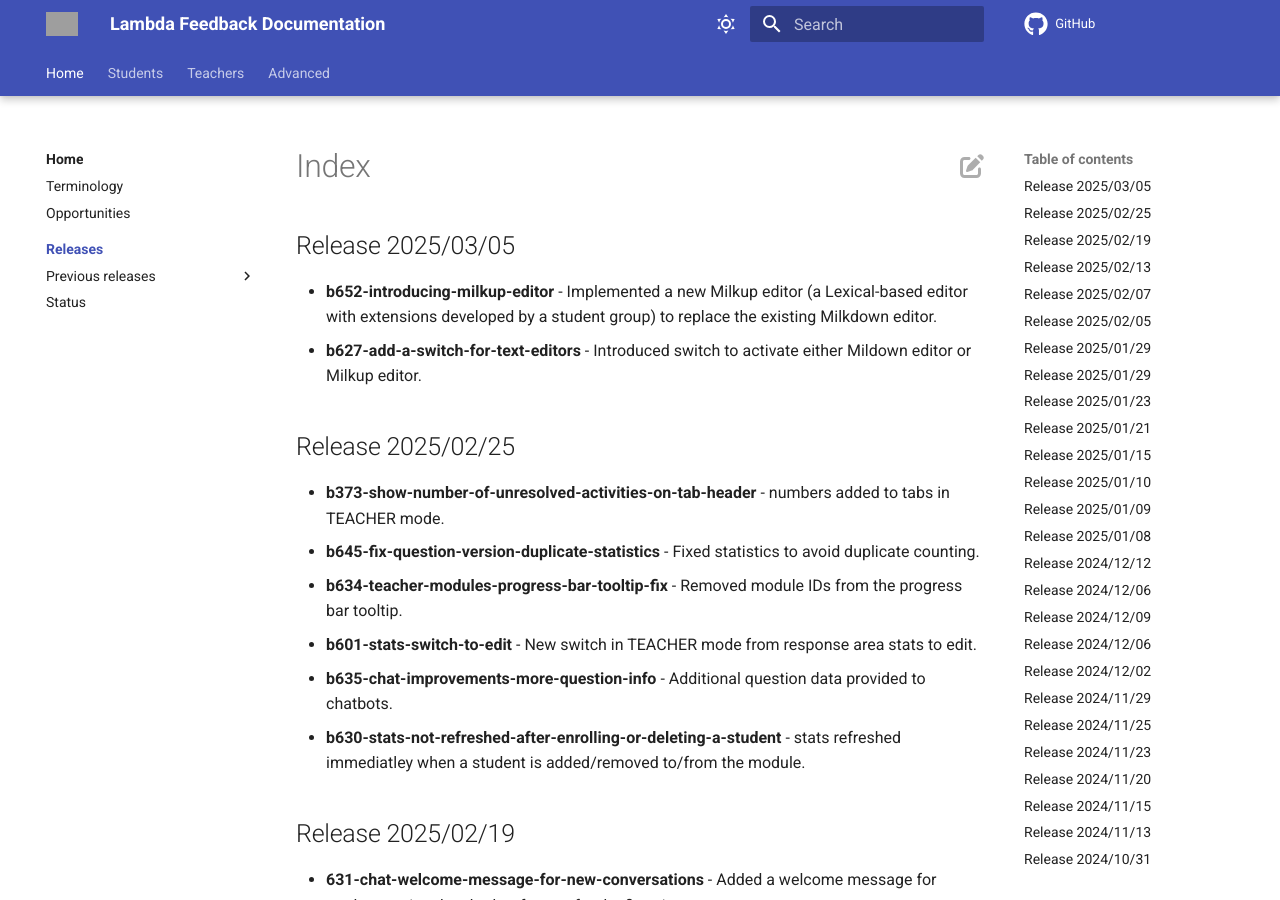
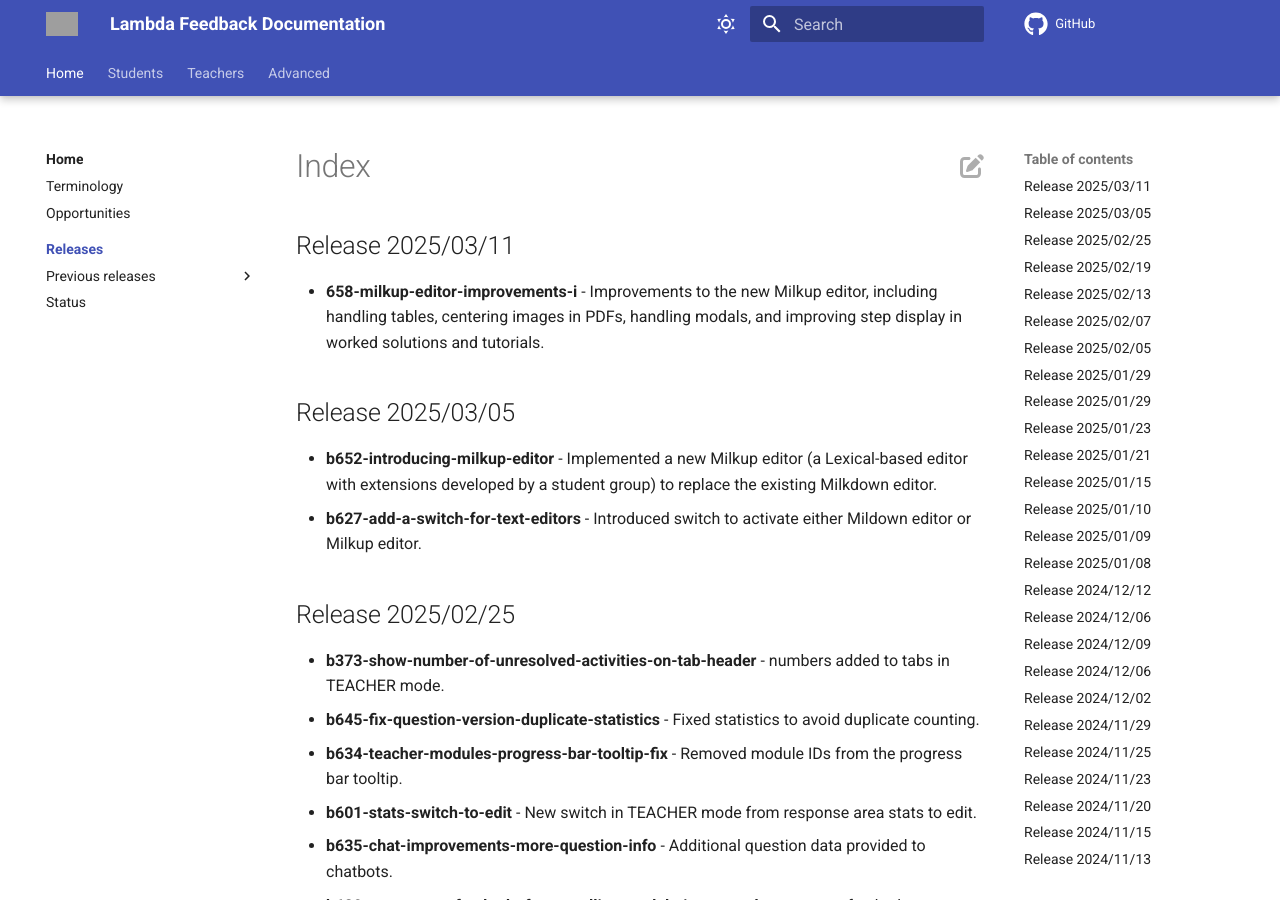
Before and after one commit to lambda-feedback/user-documentation, an MkDocs documentation site: the page built from docs/releases/index.md, in a window 1280 px wide and 900 px high. Built offline with MkDocs 1.6.1 and Material for MkDocs 9.7.7, drawn with Linux system fonts in a browser that asks for light colours; comment, search, counter and statistics services are not loaded; grey boxes are pictures that could not be loaded.

Commit message:
Release 2025/03/11 added

```diff
--- a/docs/releases/index.md
+++ b/docs/releases/index.md
@@ -1,3 +1,7 @@
+## Release 2025/03/11
+
+- **658-milkup-editor-improvements-i** - Improvements to the new Milkup editor, including handling tables, centering images in PDFs, handling modals, and improving step display in worked solutions and tutorials.
+
 ## Release 2025/03/05
 
 - **b652-introducing-milkup-editor** - Implemented a new Milkup editor (a Lexical-based editor with extensions developed by a student group) to replace the existing Milkdown editor.
```
